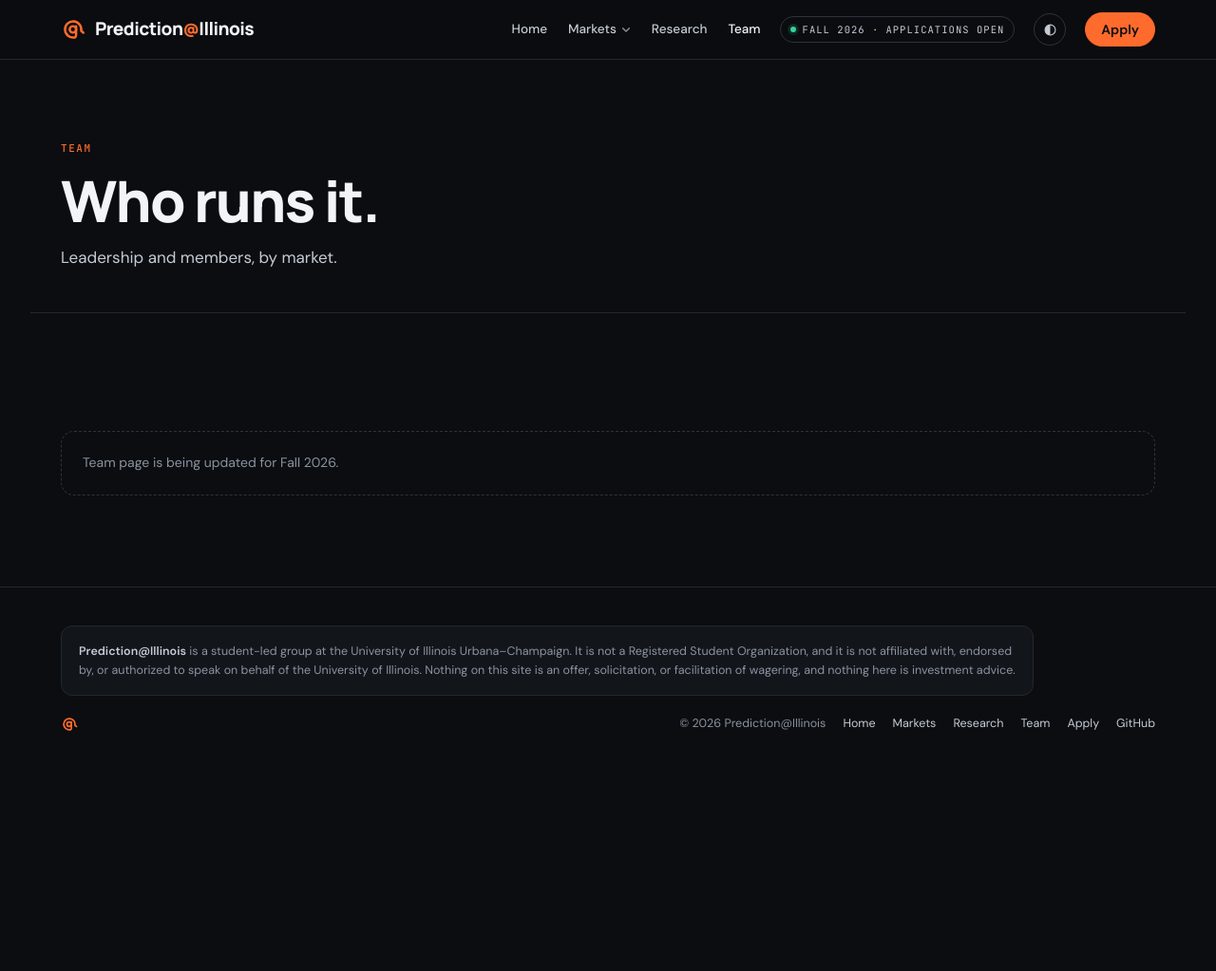
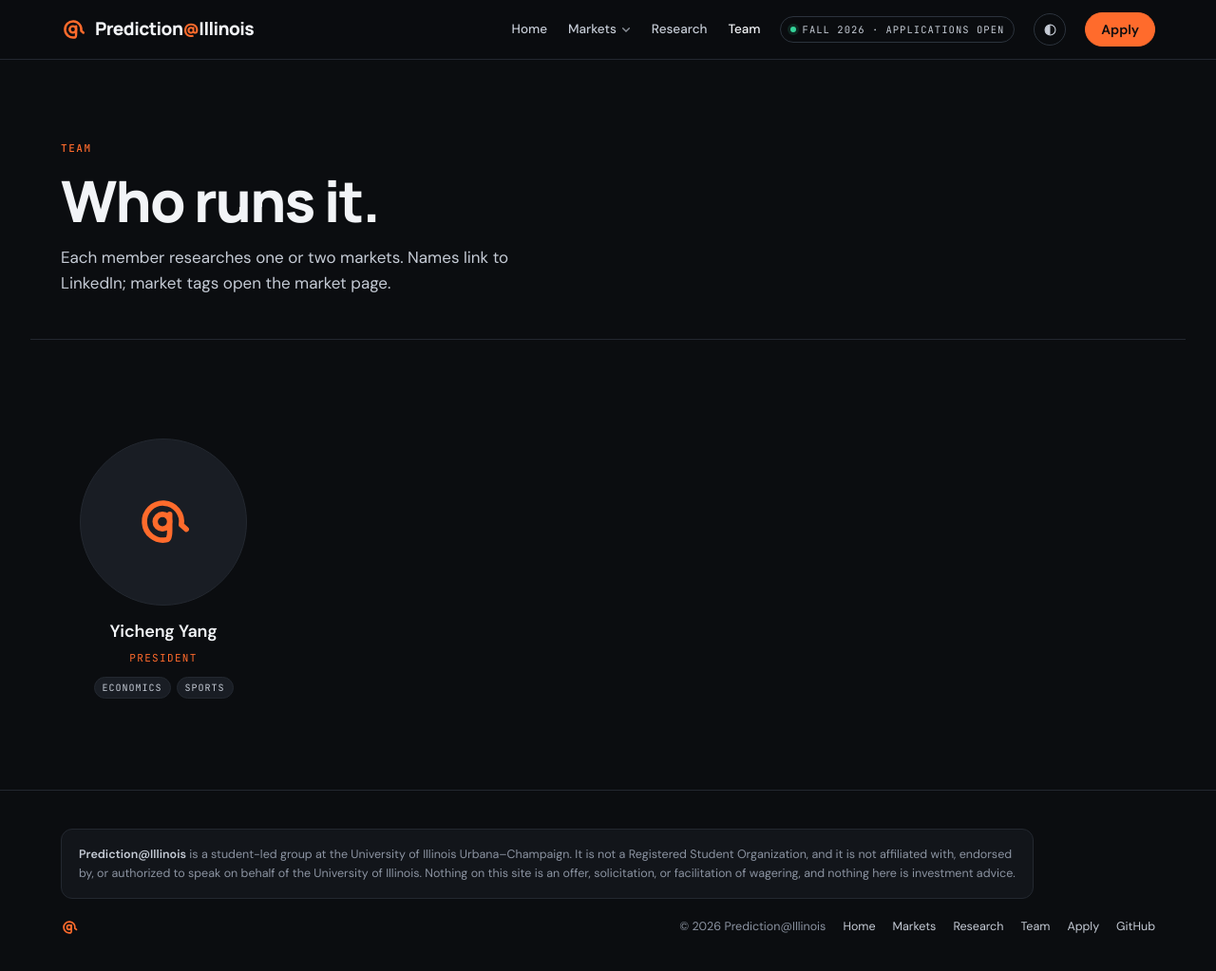
Before and after one commit to Prediction-Illinois/prediction-illinois.github.io, a Jekyll site: the page built from team/index.html, in a window 1280 px wide and 1038 px high. Shown: the top 1023 px of the window at 95% size. Built offline with Jekyll 4.4.1, drawn with Linux system fonts in a browser that asks for light colours.

Commit message:
Team: Quant-style people grid, names link to LinkedIn, market tags per member; founder entry
Co-Authored-By: Claude Fable 5.1 <noreply@anthropic.com>

```diff
--- /dev/null
+++ b/_includes/person.html
@@ -0,0 +1,7 @@
+<div class="person">
+  <div class="ava">{% if include.p.photo %}<img src="{{ include.p.photo }}" alt="{{ include.p.name }}">{% else %}<svg><use href="#mark"/></svg>{% endif %}</div>
+  <h3>{% if include.p.linkedin %}<a href="{{ include.p.linkedin }}" target="_blank" rel="noopener">{{ include.p.name }}</a>{% else %}{{ include.p.name }}{% endif %}</h3>
+  <span class="r">{{ include.p.role }}</span>
+  {% if include.p.tracks %}<div class="mk">{% for t in include.p.tracks %}{% assign m = site.data.markets[t] %}{% if m %}<a href="/markets/{{ t }}/">{{ m.chip }}</a>{% endif %}{% endfor %}</div>{% endif %}
+  {% if include.p.major or include.p.year %}<p>{{ include.p.major }}{% if include.p.major and include.p.year %} · {% endif %}{{ include.p.year }}</p>{% endif %}
+</div>
--- a/assets/css/site.css
+++ b/assets/css/site.css
@@ -118,19 +118,6 @@ section.band{padding-block:clamp(56px,8vw,96px);border-bottom:1px solid var(--li
 
 
 
-/* team */
-.team{display:grid;grid-template-columns:repeat(4,minmax(0,1fr));gap:14px;margin-top:40px}
-@media (max-width:1000px){.team{grid-template-columns:repeat(2,minmax(0,1fr))}}
-@media (max-width:480px){.team{grid-template-columns:1fr}}
-.person{background:var(--surface);border:1px solid var(--line);border-radius:14px;padding:18px;display:flex;flex-direction:column;gap:10px}
-.person .ava{width:56px;height:56px;border-radius:50%;background:var(--surface-2);border:1px solid var(--line);display:grid;place-items:center;color:var(--brand);overflow:hidden}
-.person .ava img{width:100%;height:100%;object-fit:cover;display:block}
-.person .ava svg{width:26px;height:26px}
-.person h3{font-family:var(--sans);font-weight:600;font-size:15.5px;letter-spacing:-.01em;margin-top:4px}
-.person .r{font-family:var(--mono);font-size:10.5px;letter-spacing:.12em;text-transform:uppercase;color:var(--brand)}
-.person p{font-size:13px;color:var(--ink-2);line-height:1.5}
-.person a{font-family:var(--mono);font-size:10.5px;letter-spacing:.08em;color:var(--muted);text-decoration:none;margin-top:auto;padding-top:8px}
-.person a:hover{color:var(--brand)}
 
 .roles{display:grid;grid-template-columns:repeat(3,minmax(0,1fr));gap:14px;margin-top:40px}
 @media (max-width:1000px){.roles{grid-template-columns:repeat(2,minmax(0,1fr))}}
@@ -218,3 +205,21 @@ nav.site a.on{color:var(--ink)}
 .dd-m a:hover,.dd-m a.on{background:var(--surface-2);color:var(--ink)}
 .dd-m .st{font-family:var(--mono);font-size:9.5px;letter-spacing:.12em;text-transform:uppercase;color:var(--brand);background:var(--brand-soft);padding:3px 7px;border-radius:999px;min-width:74px;text-align:center}
 .dd-m .st.all{color:var(--ink-2);background:var(--surface-2)}
+
+/* ---- people (team) ---- */
+.people{display:grid;grid-template-columns:repeat(5,minmax(0,1fr));gap:28px 18px;margin-top:8px}
+@media (max-width:1100px){.people{grid-template-columns:repeat(4,minmax(0,1fr))}}
+@media (max-width:820px){.people{grid-template-columns:repeat(3,minmax(0,1fr))}}
+@media (max-width:540px){.people{grid-template-columns:repeat(2,minmax(0,1fr))}}
+.person{display:flex;flex-direction:column;align-items:center;text-align:center;gap:6px}
+.person .ava{width:clamp(120px,14vw,176px);aspect-ratio:1;border-radius:50%;background:var(--surface-2);border:1px solid var(--line);display:grid;place-items:center;color:var(--brand);overflow:hidden;margin-bottom:8px}
+.person .ava img{width:100%;height:100%;object-fit:cover;display:block}
+.person .ava svg{width:34%;height:34%}
+.person h3{font-family:var(--sans);font-weight:600;font-size:18px;letter-spacing:-.01em}
+.person h3 a{text-decoration:none;color:inherit;border-bottom:1px solid transparent}
+.person h3 a:hover{color:var(--brand)}
+.person .r{font-family:var(--mono);font-size:11px;letter-spacing:.12em;text-transform:uppercase;color:var(--brand)}
+.person .mk{display:flex;gap:6px;flex-wrap:wrap;justify-content:center;margin-top:4px}
+.person .mk a{font-family:var(--mono);font-size:10px;letter-spacing:.1em;text-transform:uppercase;color:var(--ink-2);background:var(--surface-2);border:1px solid var(--line);padding:3px 8px;border-radius:999px;text-decoration:none}
+.person .mk a:hover{color:var(--brand);border-color:var(--brand-line)}
+.person p{font-size:13px;color:var(--muted);margin-top:2px}
--- a/team/index.html
+++ b/team/index.html
@@ -1,35 +1,17 @@
 ---
 layout: default
 title: Team
-description: The people who run Prediction@Illinois.
+description: The people who run Prediction@Illinois, and the markets each of them researches.
 ---
-{% assign leads = site.data.team | where_exp: "p", "p.role != 'Member'" %}
-{% assign members = site.data.team | where: "role", "Member" %}
 <section class="wrap page-head">
   <span class="eyebrow brand">Team</span>
   <h1>Who runs it.</h1>
-  <p class="lede">Leadership and members, by market.</p>
+  <p class="lede">Each member researches one or two markets. Names link to LinkedIn; market tags open the market page.</p>
 </section>
 <section class="band"><div class="wrap">
-  {% if leads and leads.size > 0 %}
-  <div class="sec-head"><div><span class="eyebrow">Leadership</span><h2 class="h2">Leads</h2></div></div>
-  <div class="team">{% for p in leads %}
-    <div class="person">
-      <div class="ava">{% if p.photo %}<img src="{{ p.photo }}" alt="">{% else %}<svg><use href="#mark"/></svg>{% endif %}</div>
-      <span class="r">{{ p.role }}{% if p.track %} · {{ site.data.markets[p.track].chip }}{% endif %}</span><h3>{{ p.name }}</h3><p>{{ p.major }}{% if p.year %} · {{ p.year }}{% endif %}</p>
-      {% if p.linkedin %}<a href="{{ p.linkedin }}" target="_blank" rel="noopener">LinkedIn ↗</a>{% endif %}
-    </div>{% endfor %}
-  </div>
+  {% if site.data.team and site.data.team.size > 0 %}
+  <div class="people">{% for p in site.data.team %}{% include person.html p=p %}{% endfor %}</div>
+  {% else %}
+  <div class="empty">Team page is being updated for Fall 2026.</div>
   {% endif %}
-  {% if members and members.size > 0 %}
-  <div class="sec-head" style="margin-top:56px"><div><span class="eyebrow">Members</span><h2 class="h2">Fall 2026</h2></div></div>
-  <div class="team">{% for p in members %}
-    <div class="person">
-      <div class="ava">{% if p.photo %}<img src="{{ p.photo }}" alt="">{% else %}<svg><use href="#mark"/></svg>{% endif %}</div>
-      <span class="r">{% if p.track %}{{ site.data.markets[p.track].chip }}{% else %}Member{% endif %}</span><h3>{{ p.name }}</h3><p>{{ p.major }}{% if p.year %} · {{ p.year }}{% endif %}</p>
-      {% if p.linkedin %}<a href="{{ p.linkedin }}" target="_blank" rel="noopener">LinkedIn ↗</a>{% endif %}
-    </div>{% endfor %}
-  </div>
-  {% endif %}
-  {% unless site.data.team and site.data.team.size > 0 %}<div class="empty">Team page is being updated for Fall 2026.</div>{% endunless %}
 </div></section>
```
Also changed, not shown: _data/team.yml (+14 -11 lines), _layouts/market.html (+2 -8 lines), README.md, 1 other file.
